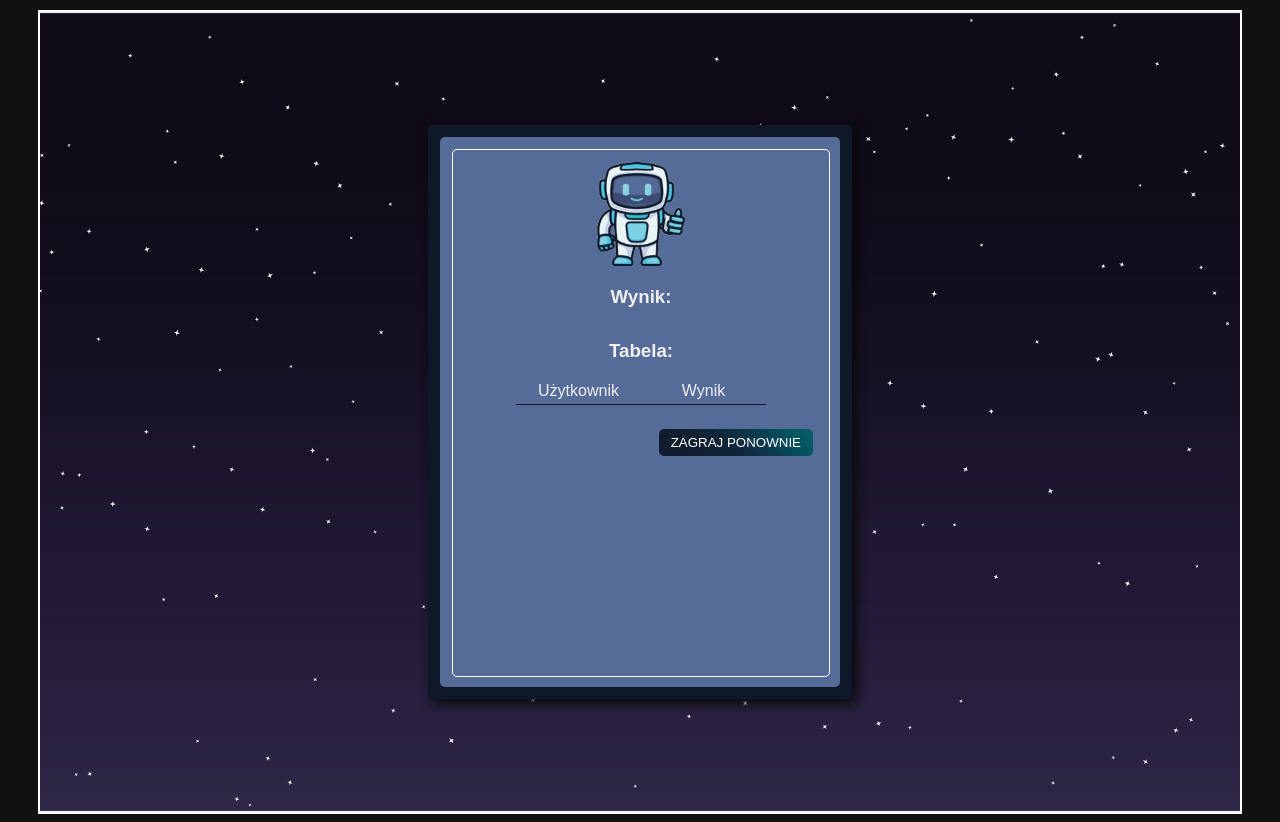
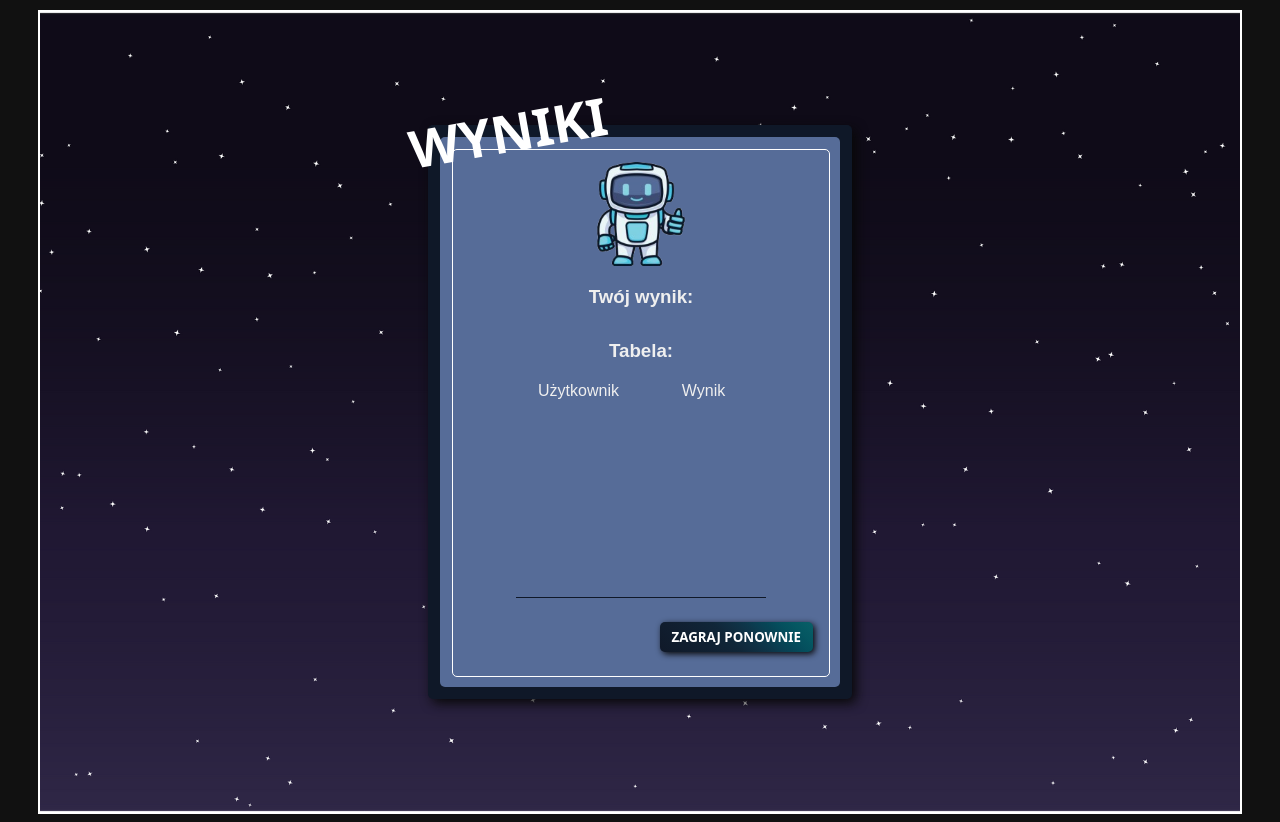
Before and after one commit to pablojakub/KnowledgeGame, a website: page public/index.html in a window 1280 px wide. Drawn offline with Linux system fonts and the light colour scheme.

Commit message:
Prepared score board and initial music

```diff
--- a/public/game.js
+++ b/public/game.js
@@ -2,6 +2,7 @@ const score = document.getElementById('scoreResult');
 const canvas = document.getElementById('game_canvas');
 const scoreBoard = document.getElementById('score_board');
 const gameBoard = document.getElementById('game');
+const backgroundMusic = document.getElementById('backgroundMusic');
 const ctx = canvas.getContext('2d');
 let questions;
 let currentQuestionNumber;
@@ -250,6 +251,7 @@ function showAndAnimateRobot() {
 }
 
 if (gameBoard.style.display !== 'none') {
+    backgroundMusic.play();
     getQuestions();
     showAndAnimateRobot();
 }
--- a/public/index.html
+++ b/public/index.html
@@ -32,11 +32,14 @@
 		</article>
 		<article id="score_board">
 			<div class="score_result">
+				<h1 class="score_header">
+					WYNIKI
+				</h1>
 				<div class="inner">
 					<div class="inner_circle">
 						<img src="./success.png" alt="success_robot">
 						<div class="user_score">
-							<h3>Wynik:</h3>
+							<h3>Twój wynik:</h3>
 							<h3 id="user_score"></h3>
 						</div>
 						<div class="user_score">
@@ -54,7 +57,7 @@
 			</div>
 		</article>
 	</main>
-
+	<audio id="backgroundMusic" src="background-music.mp3"></audio>
 	<script src="character.js"></script>
 	<script src="missile.js"></script>
 	<script src="life.js"></script>
--- a/public/main.css
+++ b/public/main.css
@@ -53,6 +53,18 @@ body {
 	box-shadow: 4px 4px 12px 0px rgb(8, 8, 8);
 }
 
+.score_header {
+	font-size: 52px;
+	font-weight: 800;
+	font-family: system-ui, -apple-system, BlinkMacSystemFont, 'Segoe UI', Roboto, Oxygen, Ubuntu, Cantarell, 'Open Sans', 'Helvetica Neue', sans-serif;
+	position: absolute;
+	top: -72px;
+	left: -20px;
+	transform: rotate(-10deg);
+	color: white;
+	animation: slideDown 1s;
+}
+
 .inner {
 	background-color: #566C98;
 	width: calc(100% - 24px);
@@ -96,7 +108,8 @@ body {
 	width: 250px;
 	grid-template-columns: 1fr 1fr;
 	grid-template-rows: auto;
-	max-height: 200px;
+	max-height: 220px;
+	min-height: 220px;
 	overflow-y: auto;
 
 	&>* {
@@ -112,6 +125,9 @@ body {
 
 	&>button {
 		padding: 6px 12px;
+		animation: slideUp 1s;
+		font-weight: 700;
+		font-family: system-ui, -apple-system, BlinkMacSystemFont, 'Segoe UI', Roboto, Oxygen, Ubuntu, Cantarell, 'Open Sans', 'Helvetica Neue', sans-serif;
 		background-image: linear-gradient(45deg,
 				hsl(218deg 45% 11%) 0%,
 				hsl(212deg 50% 13%) 28%,
@@ -129,9 +145,42 @@ body {
 		cursor: pointer;
 		border-radius: 5px;
 		transition: box-shadow 200ms ease-in-out;
-
-		&:hover {
-			box-shadow: 2px 2px 6px 0px rgb(8, 8, 8);
-		}
+		box-shadow: 2px 2px 6px 0px rgb(8, 8, 8);
 	}
 }
+
+@keyframes slideDown {
+	0% {
+		translate: 0 -50vh;
+	}
+
+	50% {
+		translate: 0 0;
+	}
+
+	70% {
+		translate: 0 -2vh;
+	}
+
+	100% {
+		translate: 0 0;
+	}
+}
+
+@keyframes slideUp {
+	0% {
+		translate: 0 50vh;
+	}
+
+	50% {
+		translate: 0 0;
+	}
+
+	70% {
+		translate: 0 2vh;
+	}
+
+	100% {
+		translate: 0 0;
+	}
+}
--- a/public/scoreBoard.js
+++ b/public/scoreBoard.js
@@ -5,6 +5,7 @@ rematchBtn.addEventListener('click', () => {
     gameBoard.style.display = 'block';
     scoreBoard.style.display = 'none';
     //TODO: finish rematch
+    backgroundMusic.play();
     getQuestions();
     showAndAnimateRobot();
 });
```
Also changed, not shown: 1 other file.
